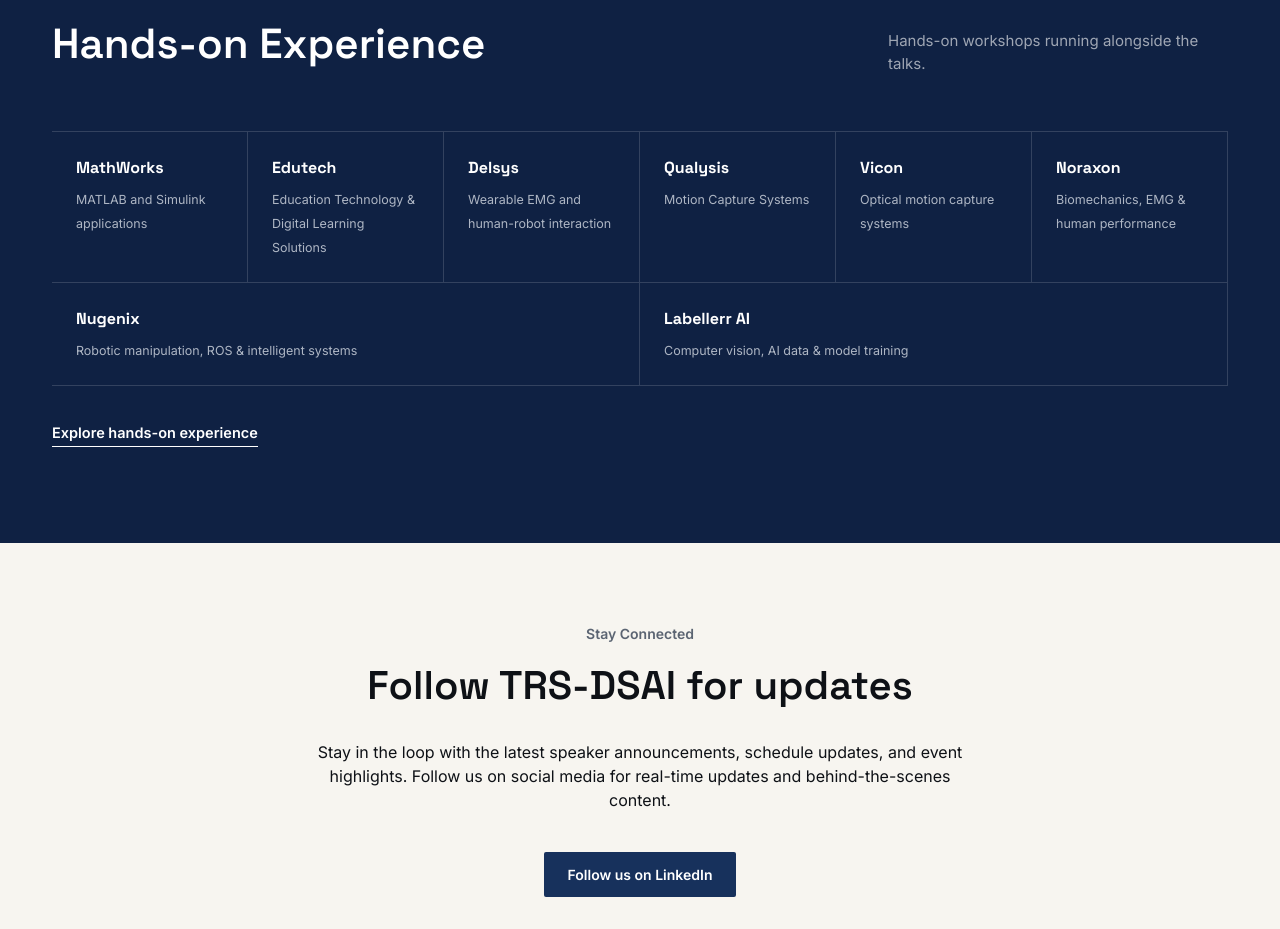
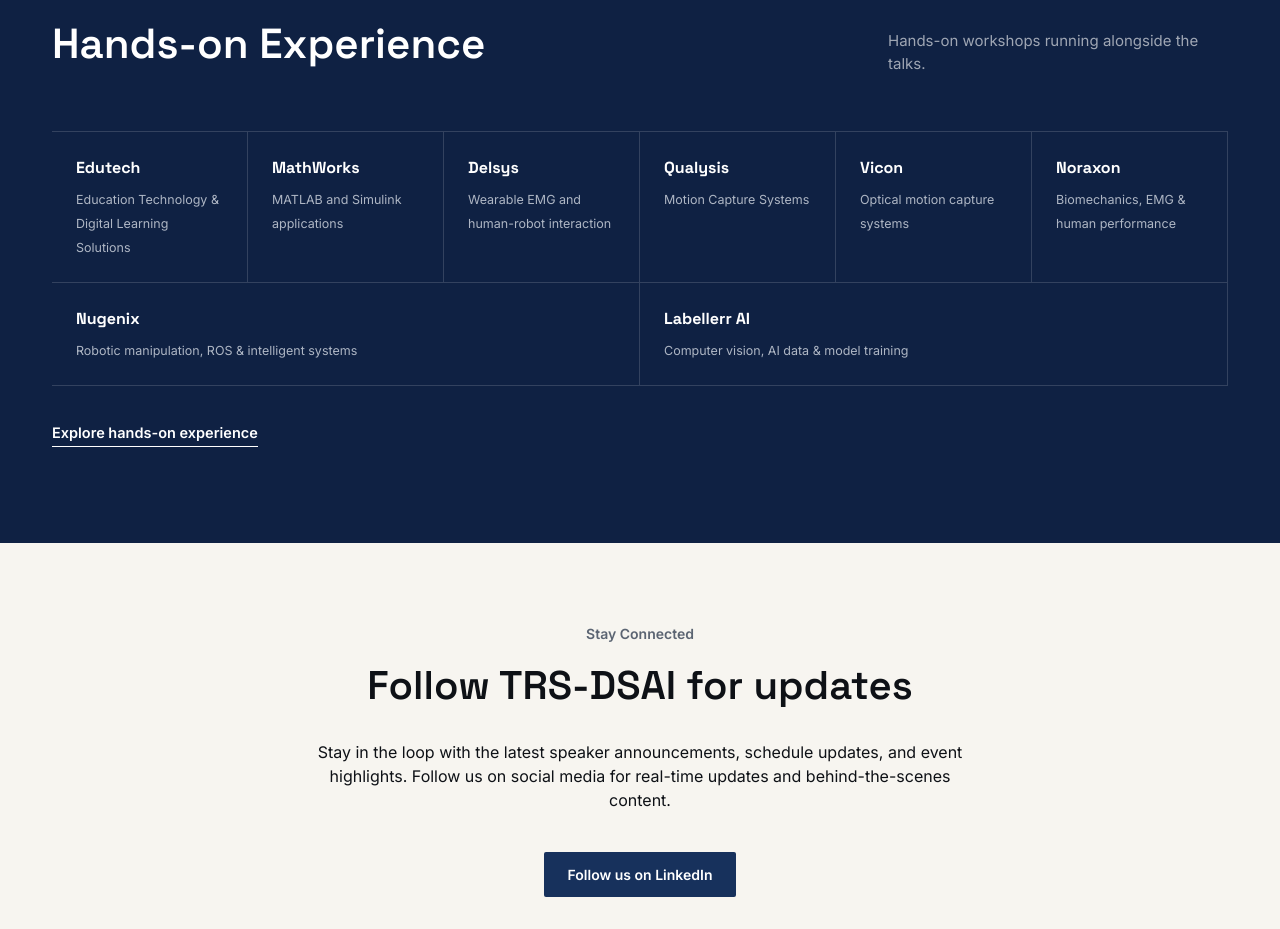
Before and after one commit to trs-tiet/TRS-DSAI-TIET, a Next.js app: page / in a window 1280 px wide. Shown: the part 3160-4089 px from the top of the page. Built offline with nearby package versions, Linux system fonts and the light colour scheme.

Commit message:
Update exhibitors.ts

```diff
--- a/data/exhibitors.ts
+++ b/data/exhibitors.ts
@@ -15,19 +15,19 @@
 
 export const exhibitors: Exhibitor[] = [
   {
-    name: "MathWorks",
-    focus: "MATLAB and Simulink applications",
-    description:
-      "MathWorks makes MATLAB and Simulink, widely used platforms for numerical computing, algorithm development, and model-based design across engineering and robotics. The session will demonstrate how these tools apply to robotics workflows — from control system design through simulation to deployment on real hardware.",
-    logo: "/images/logos/mathworks.svg",
-  },
-  {
     name: "Edutech",
     focus: "Education Technology & Digital Learning Solutions",
     description:
       "Edutech designs and builds hands-on STEAM learning spaces, engineering labs, and technology-based learning solutions for schools, universities, and industry, with a presence across the Middle East and India (Edutech India). Their work spans lab design and fit-out, curriculum development, and edtech platforms for immersive and technology-driven learning. The session covers how their STEAM space and lab design approach supports hands-on technical education.",
     logo: "/images/logos/edutech.jpg",
     url: "https://www.edutech.com/",
+  },
+  {
+    name: "MathWorks",
+    focus: "MATLAB and Simulink applications",
+    description:
+      "MathWorks makes MATLAB and Simulink, widely used platforms for numerical computing, algorithm development, and model-based design across engineering and robotics. The session will demonstrate how these tools apply to robotics workflows — from control system design through simulation to deployment on real hardware.",
+    logo: "/images/logos/mathworks.svg",
   },
   {
     name: "Delsys",
```
